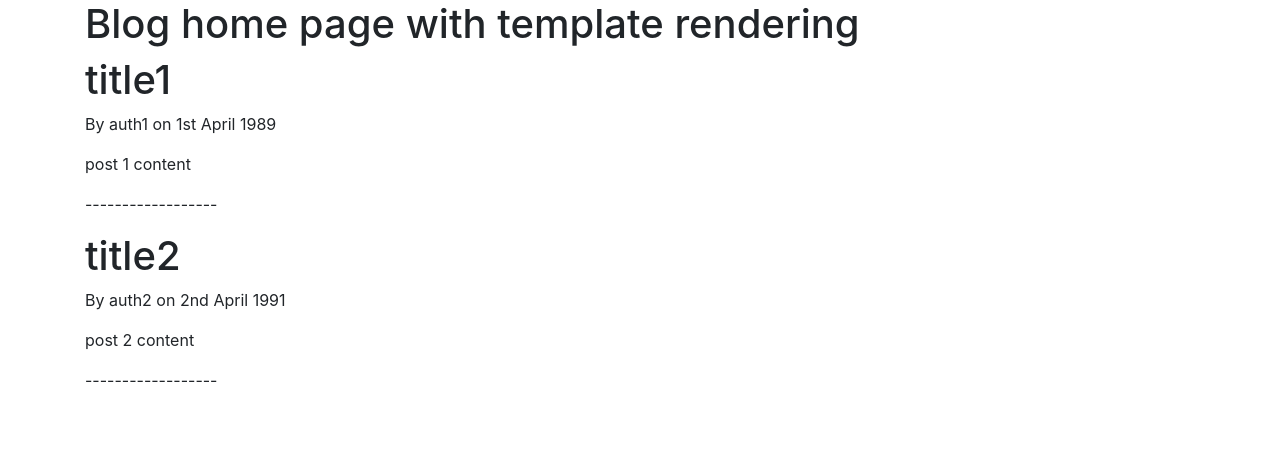
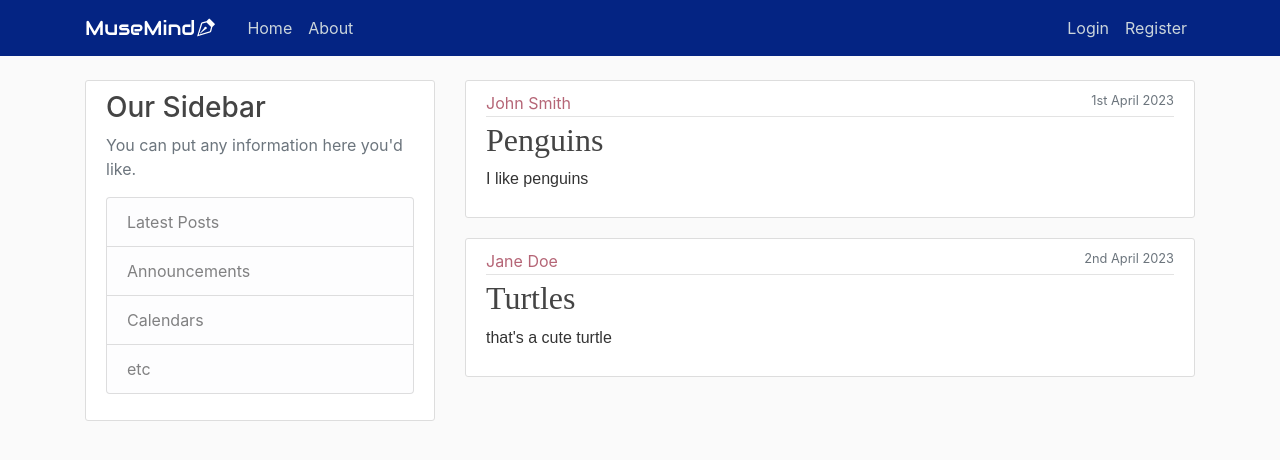
Before and after one commit to monisharavi729735/django_blog, a Django app: page / in a window 1280 px wide. Shown: the top 460 px of the page. Run offline with Django 5.2, Linux system fonts and the light colour scheme; some libraries are stand-ins or nearby versions.

Commit message:
templates

```diff
--- /dev/null
+++ b/blog/static/blog/main.css
@@ -0,0 +1,86 @@
+body {
+background: #fafafa;
+color: #333333;
+margin-top: 5rem;
+}
+
+h1, h2, h3, h4, h5, h6 {
+color: #444444;
+}
+
+ul {
+margin: 0;
+}
+
+.bg-blue {
+background-color: #042483;
+}
+
+.site-header .navbar-nav .nav-link {
+color: #cbd5db;
+}
+
+.site-header .navbar-nav .nav-link:hover {
+color: #ffffff;
+border-bottom: 1px solid #ffffff;
+padding-bottom: 3px;
+}
+
+.site-header .navbar-nav .nav-link.active {
+font-weight: 500;
+}
+
+.content-section {
+background: #ffffff;
+padding: 10px 20px;
+border: 1px solid #dddddd;
+border-radius: 3px;
+margin-bottom: 20px;
+}
+
+.article-title {
+color: #444444;
+}
+
+a.article-title:hover {
+color: #428bca;
+text-decoration: none;
+}
+
+.article-content {
+white-space: pre-line;
+}
+
+.article-img {
+height: 65px;
+width: 65px;
+margin-right: 16px;
+}
+
+.article-metadata {
+padding-bottom: 1px;
+margin-bottom: 4px;
+border-bottom: 1px solid #e3e3e3
+}
+
+.article-metadata a:hover {
+color: #333;
+text-decoration: none;
+}
+
+.article-svg {
+width: 25px;
+height: 25px;
+vertical-align: middle;
+}
+
+.account-img {
+height: 125px;
+width: 125px;
+margin-right: 20px;
+margin-bottom: 16px;
+}
+
+.account-heading {
+font-size: 2.5rem;
+}
--- a/blog/templates/blog/base.html
+++ b/blog/templates/blog/base.html
@@ -1,3 +1,5 @@
+{% load static %}
+
 <!DOCTYPE html>
 <html lang="en">
 <head>
@@ -5,6 +7,12 @@
     <meta name="viewport" content="width=device-width, initial-scale=1.0">
     <!-- Bootstrap CSS -->
     <link rel="stylesheet" href="https://cdn.jsdelivr.net/npm/bootstrap@4.0.0/dist/css/bootstrap.min.css" integrity="sha384-Gn5384xqQ1aoWXA+058RXPxPg6fy4IWvTNh0E263XmFcJlSAwiGgFAW/dAiS6JXm" crossorigin="anonymous">
+    <link rel="stylesheet" href="{% static 'blog/main.css' %}">
+    <!-- Bootstrap Font Icon CSS -->
+    <link rel="stylesheet" href=
+"https://cdn.jsdelivr.net/npm/bootstrap-icons@1.5.0/font/bootstrap-icons.css" />
+    <!--google fonts-->
+    <link rel="stylesheet" href="https://fonts.googleapis.com/css?family=Audiowide">
     {% if title %}
         <title>Blog - {{title}}</title>
     {% else %}
@@ -12,10 +20,47 @@
     {% endif %}
 </head>
 <body>
-    <div class="container">
-        {% block content %}
-        {% endblock %}
-    </div>
+    <header class="site-header">
+        <nav class="navbar navbar-expand-md navbar-dark bg-blue fixed-top">
+          <div class="container">
+            <a style="font-family: 'Audiowide', sans-serif;" class="navbar-brand mr-4" href="{% url 'blog-home' %}">MuseMind<i class="bi bi-vector-pen"></i></a>
+            <button class="navbar-toggler" type="button" data-toggle="collapse" data-target="#navbarToggle" aria-controls="navbarToggle" aria-expanded="false" aria-label="Toggle navigation">
+            <span class="navbar-toggler-icon"></span>
+            </button>
+            <div class="collapse navbar-collapse" id="navbarToggle">
+              <div class="navbar-nav mr-auto">
+                <a class="nav-item nav-link" href="{% url 'blog-home' %}">Home</a>
+                <a class="nav-item nav-link" href="{% url 'blog-about' %}">About</a>
+              </div>
+              <!-- Navbar Right Side -->
+              <div class="navbar-nav">
+                <a class="nav-item nav-link" href="#">Login</a>
+                <a class="nav-item nav-link" href="#">Register</a>
+              </div>
+            </div>
+          </div>
+        </nav>
+    </header>
+    <main style="margin-top: 80px;" role="main" class="container">
+        <div class="row">
+            <div class="col-md-4">
+                <div class="content-section">
+                  <h3>Our Sidebar</h3>
+                  <p class='text-muted'>You can put any information here you'd like.
+                    <ul class="list-group">
+                      <li class="list-group-item list-group-item-light">Latest Posts</li>
+                      <li class="list-group-item list-group-item-light">Announcements</li>
+                      <li class="list-group-item list-group-item-light">Calendars</li>
+                      <li class="list-group-item list-group-item-light">etc</li>
+                    </ul>
+                  </p>
+                </div>
+            </div>
+            <div class="col-md-8">
+                {% block content %}{% endblock %}
+            </div>
+        </div>
+    </main>
 
     <!-- jQuery first, then Popper.js, then Bootstrap JS -->
     <script src="https://code.jquery.com/jquery-3.2.1.slim.min.js" integrity="sha384-KJ3o2DKtIkvYIK3UENzmM7KCkRr/rE9/Qpg6aAZGJwFDMVNA/GpGFF93hXpG5KkN" crossorigin="anonymous"></script>
--- a/blog/templates/blog/home.html
+++ b/blog/templates/blog/home.html
@@ -1,11 +1,16 @@
 {% extends 'blog/base.html' %}
 
 {% block content %}
-    <h1>Blog home page with template rendering</h1>
     {% for post in posts %}
-        <h1>{{post.title}}</h1>
-        <p>By {{post.author}} on {{post.posted}}</p>
-        <p>{{post.content}}</p>
-        <p>------------------</p>
+    <article class="media content-section">
+        <div class="media-body">
+          <div class="article-metadata d-flex justify-content-between">
+            <a style="color: #b56576;" class="mr-2" href="#">{{ post.author }}</a>
+            <small class="text-muted">{{ post.posted }}</small>
+          </div>
+          <h2 style="font-family: 'Playfair Display', serif;"><a class="article-title" href="#">{{ post.title }}</a></h2>
+          <p style="font-family: 'Poppins', sans-serif;" class="article-content">{{ post.content }}</p>
+        </div>
+    </article>
     {% endfor %}
 {% endblock %}
--- a/blog/views.py
+++ b/blog/views.py
@@ -2,16 +2,16 @@ from django.shortcuts import render
 
 posts = [
     {
-        'author':'auth1',
-        'title' : 'title1',
-        'content': 'post 1 content',
-        'posted': '1st April 1989'
+        'author':'John Smith',
+        'title' : 'Penguins',
+        'content': 'I like penguins',
+        'posted': '1st April 2023'
     },
     {
-        'author':'auth2',
-        'title' : 'title2',
-        'content': 'post 2 content',
-        'posted': '2nd April 1991'
+        'author':'Jane Doe',
+        'title' : 'Turtles',
+        'content': 'that\'s a cute turtle',
+        'posted': '2nd April 2023'
     }
 ]
 
```
